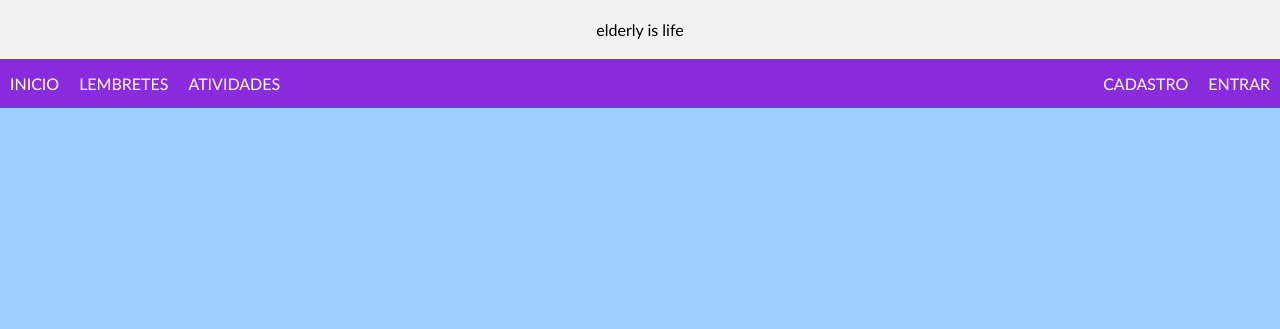
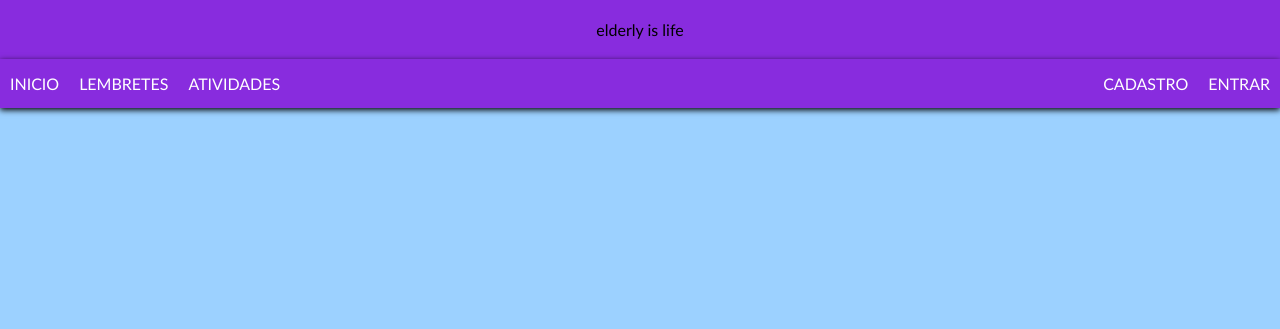
Before and after one commit to inquerafael/web-platform-ltfms1, a plain HTML site: page index.html in a window 1280 px wide. Shown: the top 329 px of the page. Drawn offline with Linux system fonts and the light colour scheme.

Commit message:
1 file modified

```diff
--- a/styles.css
+++ b/styles.css
@@ -12,13 +12,14 @@ body {
   --cor-fundo-temporario: #9cd1ff;
 }
 .header {
-    background-color: #f2f2f2;
+    background-color: var(--cor-menus);
     text-align: center;
     padding: 20px;
 }
 .menu {
   overflow: hidden;
   background-color: var(--cor-menus);
+  box-shadow: 0px 2px 6px black;
 }
 .menu a {
   float: left;
```
